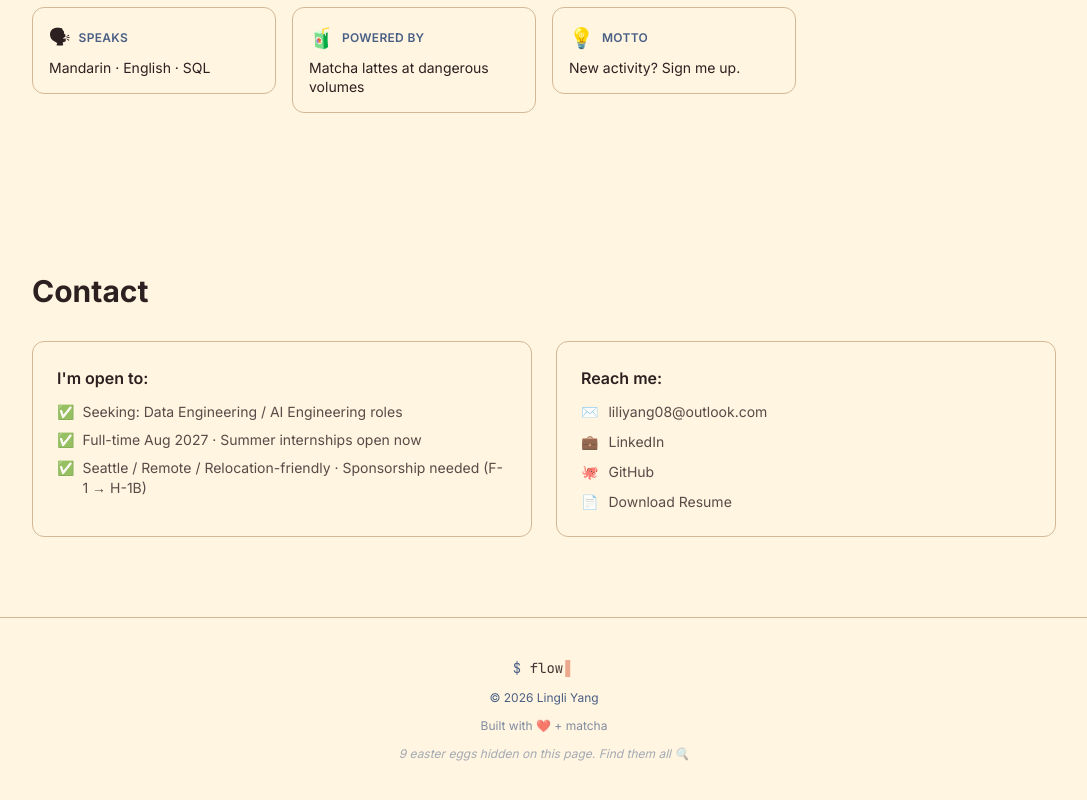
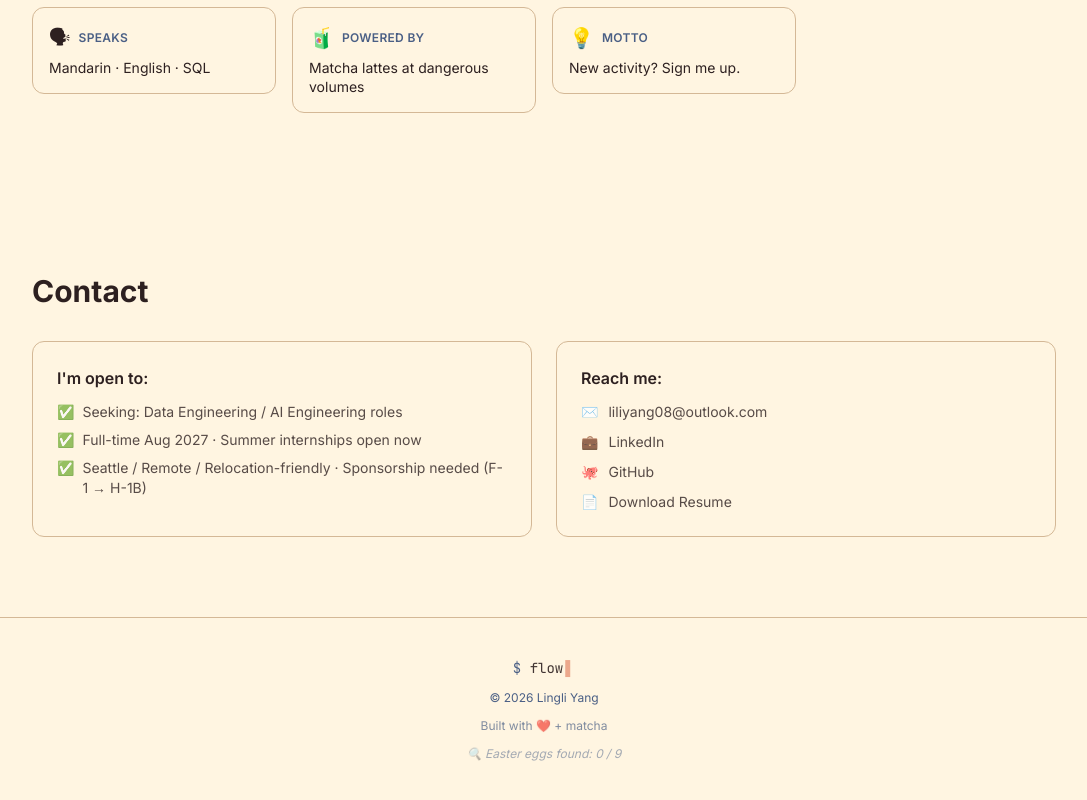
Before and after one commit to lingli8/lingli-website, a Next.js app: page / in a window 1280 px wide. Shown: the part 4539-5339 px from the top of the page, without its empty margins (96-1183 px from the left). Built offline with nearby package versions, Linux system fonts and the light colour scheme.

Commit message:
feat(easter-eggs): implement tracker with 3 active eggs

```diff
--- a/app/layout.tsx
+++ b/app/layout.tsx
@@ -14,9 +14,14 @@ const jetbrainsMono = JetBrains_Mono({
   subsets: ["latin"],
 });
 
-// Runs before React hydrates — prevents flash of wrong theme (FOUT).
-// Reads localStorage first, falls back to prefers-color-scheme.
-const themeScript = `(function(){try{var t=localStorage.getItem('theme');if(t==='dark'||t==='light'){document.documentElement.setAttribute('data-theme',t);}else if(window.matchMedia('(prefers-color-scheme: dark)').matches){document.documentElement.setAttribute('data-theme','dark');}}catch(e){}})();`;
+// Runs before React hydrates — prevents FOUT + sets up easter egg console hook.
+const themeScript = `(function(){
+  try{var t=localStorage.getItem('theme');if(t==='dark'||t==='light'){document.documentElement.setAttribute('data-theme',t);}else if(window.matchMedia('(prefers-color-scheme: dark)').matches){document.documentElement.setAttribute('data-theme','dark');}}catch(e){}
+  try{
+    console.log('%c\\n  lingli.dev  \\n\\nFound a secret! Type __discoverConsoleEgg() to unlock it.\\n','color:#E07856;font-family:monospace;font-size:13px;font-weight:bold;');
+    window.__discoverConsoleEgg=function(){try{var f=JSON.parse(localStorage.getItem('easter-eggs-found')||'[]');var id='console-ascii-art';if(f.indexOf(id)!==-1){console.log('%cAlready found this one! Keep exploring...','color:#E07856');return;}f.push(id);localStorage.setItem('easter-eggs-found',JSON.stringify(f));window.dispatchEvent(new CustomEvent('egg-discovered',{detail:{id:id,count:f.length}}));console.log('%cEaster egg found! ('+f.length+'/9) Check the footer!','color:#E07856;font-weight:bold');}catch(e){}};
+  }catch(e){}
+})();`;
 
 export const metadata: Metadata = {
   title: content.meta.site.title,
--- a/app/page.tsx
+++ b/app/page.tsx
@@ -8,6 +8,7 @@ import BeyondWork from "@/components/sections/BeyondWork";
 import Contact from "@/components/sections/Contact";
 import Footer from "@/components/sections/Footer";
 import ThemeToggle from "@/components/ui/ThemeToggle";
+import { EasterEggToast } from "@/components/ui/EasterEggTracker";
 
 export default function Home() {
   return (
@@ -22,6 +23,7 @@ export default function Home() {
       <Contact />
       <ThemeToggle />
       <Footer />
+      <EasterEggToast />
     </main>
   );
 }
--- a/components/sections/ExperienceEntry.tsx
+++ b/components/sections/ExperienceEntry.tsx
@@ -1,4 +1,8 @@
+"use client";
+
 import type { ExperienceEntry } from "@/lib/schemas";
+import { useEasterEggs } from "@/components/ui/EasterEggTracker";
+import { EASTER_EGGS } from "@/lib/easter-eggs";
 
 interface Props {
   entry: ExperienceEntry;
@@ -8,6 +12,7 @@ interface Props {
 export default function ExperienceEntryRow({ entry, isLast }: Props) {
   const isCurrent = entry.end === "present";
   const isWork = entry.type === "work";
+  const { discover } = useEasterEggs();
 
   return (
     <div className="flex gap-4 md:gap-6">
@@ -36,9 +41,10 @@ export default function ExperienceEntryRow({ entry, isLast }: Props) {
           <span className="font-semibold text-foreground">{entry.role}</span>
           {entry.hiddenEasterEgg && (
             <span
-              className="opacity-0 hover:opacity-100 transition-opacity cursor-default text-base select-none"
+              className="opacity-0 hover:opacity-100 transition-opacity cursor-pointer text-base select-none"
               title="Easter egg unlocked 🎉"
               aria-hidden="true"
+              onClick={() => discover(EASTER_EGGS.EY_SWEAT_DROP)}
             >
               {entry.hiddenEasterEgg}
             </span>
--- a/components/sections/Footer.tsx
+++ b/components/sections/Footer.tsx
@@ -1,7 +1,12 @@
+"use client";
+
 import { content } from "@/lib/content";
+import { useEasterEggs } from "@/components/ui/EasterEggTracker";
+import { EASTER_EGGS, TOTAL_EGGS } from "@/lib/easter-eggs";
 
 export default function Footer() {
-  const { footer, easterEggCount } = content.meta;
+  const { footer } = content.meta;
+  const { count, discover } = useEasterEggs();
 
   return (
     <footer
@@ -9,20 +14,31 @@ export default function Footer() {
       aria-label="Footer"
     >
       <div className="max-w-5xl mx-auto flex flex-col items-center gap-3 text-center">
-        {/* Terminal prompt */}
+        {/* Terminal prompt — click the cursor to discover easter egg */}
         <p className="font-mono text-sm text-accent" aria-label="Terminal prompt">
           <span className="text-secondary">$</span>{" "}
           <span className="text-foreground/90">{footer.prompt.replace(/^.*?\$ /, "")}</span>
-          <span className="animate-pulse text-accent ml-0.5">▌</span>
+          <button
+            onClick={() => discover(EASTER_EGGS.FOOTER_PROMPT)}
+            className="animate-pulse text-accent ml-0.5 cursor-pointer bg-transparent border-none p-0 leading-none"
+            aria-label="Hidden easter egg"
+            title="..."
+          >
+            ▌
+          </button>
         </p>
 
         {/* Copyright + builtWith */}
         <p className="text-xs text-secondary">{footer.copyright}</p>
         <p className="text-xs text-secondary/70">{footer.builtWith}</p>
 
-        {/* Easter egg count */}
-        <p className="text-xs text-secondary/50 italic">
-          {easterEggCount} easter egg{easterEggCount !== 1 ? "s" : ""} hidden on this page. Find them all 🔍
+        {/* Easter egg counter — dynamic, hydrates from localStorage */}
+        <p
+          className={`text-xs italic transition-colors ${
+            count > 0 ? "text-accent/70" : "text-secondary/50"
+          }`}
+        >
+          🔍 Easter eggs found: {count} / {TOTAL_EGGS}
         </p>
       </div>
     </footer>
--- /dev/null
+++ b/components/ui/EasterEggTracker.tsx
@@ -0,0 +1,80 @@
+"use client";
+
+import { useCallback, useEffect, useRef, useState } from "react";
+import { TOTAL_EGGS } from "@/lib/easter-eggs";
+
+// Custom event name — all hook instances and the console egg share this.
+const EGG_EVENT = "egg-discovered";
+
+// ── Hook ─────────────────────────────────────────────────────────────────────
+
+export function useEasterEggs() {
+  const [found, setFound] = useState<string[]>([]);
+
+  useEffect(() => {
+    // Hydrate from localStorage on mount
+    try {
+      setFound(JSON.parse(localStorage.getItem("easter-eggs-found") ?? "[]"));
+    } catch {}
+
+    // Sync when any other component (or the console script) discovers an egg
+    const sync = () => {
+      try {
+        setFound(JSON.parse(localStorage.getItem("easter-eggs-found") ?? "[]"));
+      } catch {}
+    };
+    window.addEventListener(EGG_EVENT, sync);
+    return () => window.removeEventListener(EGG_EVENT, sync);
+  }, []);
+
+  const discover = useCallback((id: string) => {
+    try {
+      const stored: string[] = JSON.parse(
+        localStorage.getItem("easter-eggs-found") ?? "[]"
+      );
+      if (stored.includes(id)) return; // already found — no-op
+      const next = [...stored, id];
+      localStorage.setItem("easter-eggs-found", JSON.stringify(next));
+      // Dispatch: syncs all hook instances + triggers toast
+      window.dispatchEvent(
+        new CustomEvent(EGG_EVENT, { detail: { id, count: next.length } })
+      );
+    } catch {}
+  }, []);
+
+  return { found, count: found.length, discover };
+}
+
+// ── Toast ─────────────────────────────────────────────────────────────────────
+
+export function EasterEggToast() {
+  const [toast, setToast] = useState<{ count: number } | null>(null);
+  const timerRef = useRef<ReturnType<typeof setTimeout> | null>(null);
+
+  useEffect(() => {
+    const handler = (e: Event) => {
+      const { count } = (e as CustomEvent<{ count: number }>).detail;
+      if (timerRef.current) clearTimeout(timerRef.current);
+      setToast({ count });
+      timerRef.current = setTimeout(() => setToast(null), 3000);
+    };
+    window.addEventListener(EGG_EVENT, handler);
+    return () => {
+      window.removeEventListener(EGG_EVENT, handler);
+      if (timerRef.current) clearTimeout(timerRef.current);
+    };
+  }, []);
+
+  if (!toast) return null;
+
+  return (
+    <div
+      role="status"
+      aria-live="polite"
+      className="fixed bottom-20 left-1/2 -translate-x-1/2 z-50 px-4 py-2 font-mono text-sm text-accent border border-accent bg-background whitespace-nowrap"
+      style={{ boxShadow: "2px 2px 0 0 var(--foreground)" }}
+    >
+      ✨ Easter egg found! ({toast.count}/{TOTAL_EGGS})
+    </div>
+  );
+}
--- /dev/null
+++ b/lib/easter-eggs.ts
@@ -0,0 +1,19 @@
+// Easter egg IDs. 9 total planned; 3 are active now.
+// The remaining 6 will be wired when the intro animation ships.
+
+export const EASTER_EGGS = {
+  EY_SWEAT_DROP: 'ey-sweat-drop',      // 💦 hover next to EY in Experience
+  FOOTER_PROMPT: 'footer-flow-prompt', // $ flow▌ click in Footer
+  CONSOLE_ASCII: 'console-ascii-art',  // type __discoverConsoleEgg() in DevTools
+  // --- intro animation eggs (wire up when /intro ships) ---
+  // CAT:          'intro-cat',
+  // WHALE:        'intro-whale',
+  // PONYTAIL:     'intro-ponytail',
+  // CARABINER:    'intro-carabiner',
+  // PUSHUP:       'intro-pushup',
+  // TROPHY_SHELF: 'intro-trophy-shelf',
+} as const;
+
+export const TOTAL_EGGS = 9;
+
+export type EasterEggId = typeof EASTER_EGGS[keyof typeof EASTER_EGGS];
```
